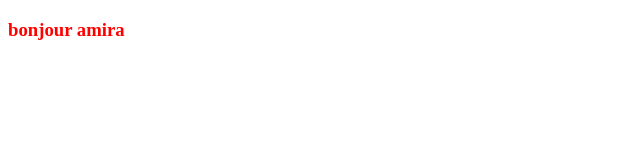
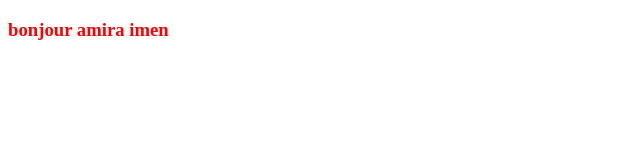
Before and after one commit to Zohir07/premier_projet, a plain HTML site: page index.html in a window 1280 px wide. Shown: the full height of the page, 0-640 px from the left. Drawn offline with Linux system fonts and the light colour scheme.

Commit message:
'ajouter'

```diff
--- a/index.html
+++ b/index.html
@@ -1,2 +1,2 @@
 <!doctype html>
-<h3 style="color: red">bonjour amira</h3>
+<h3 style="color: red">bonjour amira imen</h3>
```
